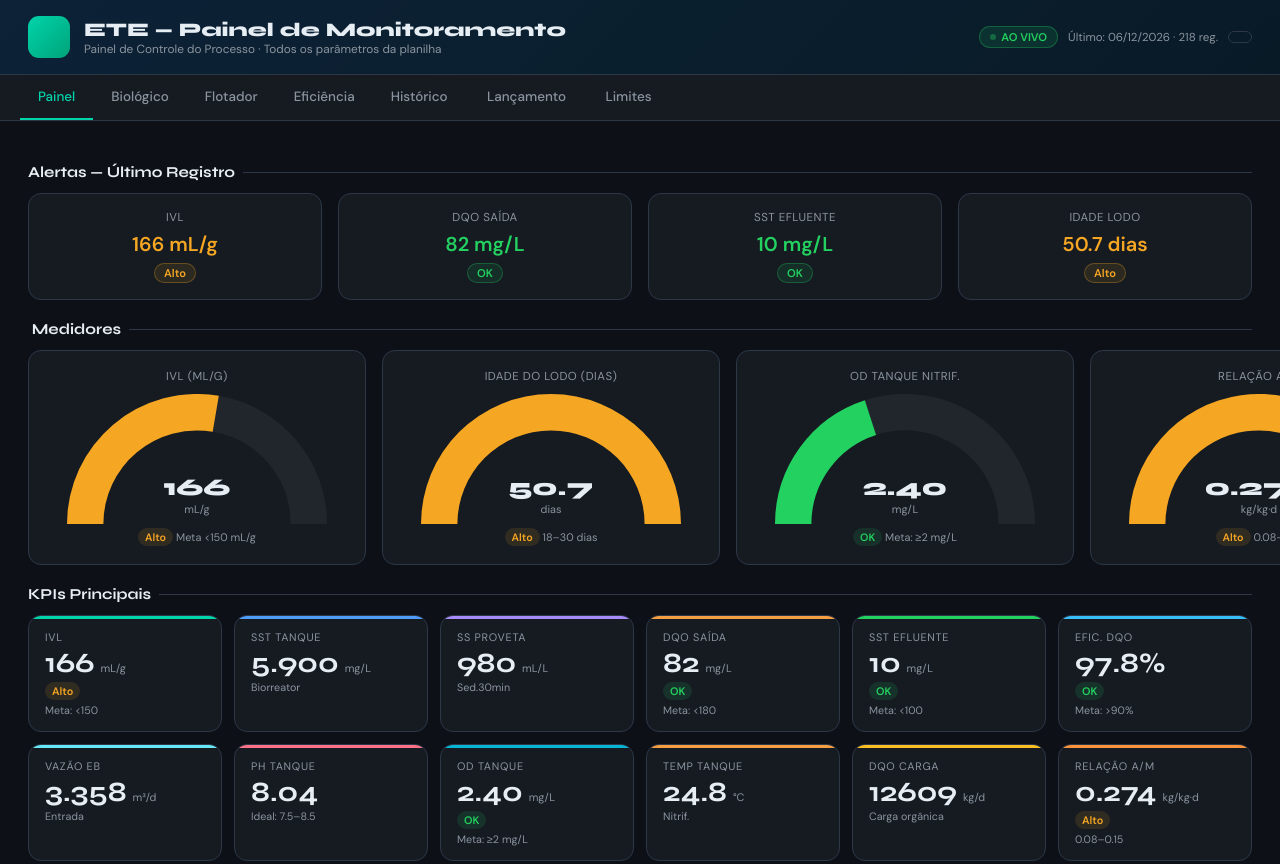
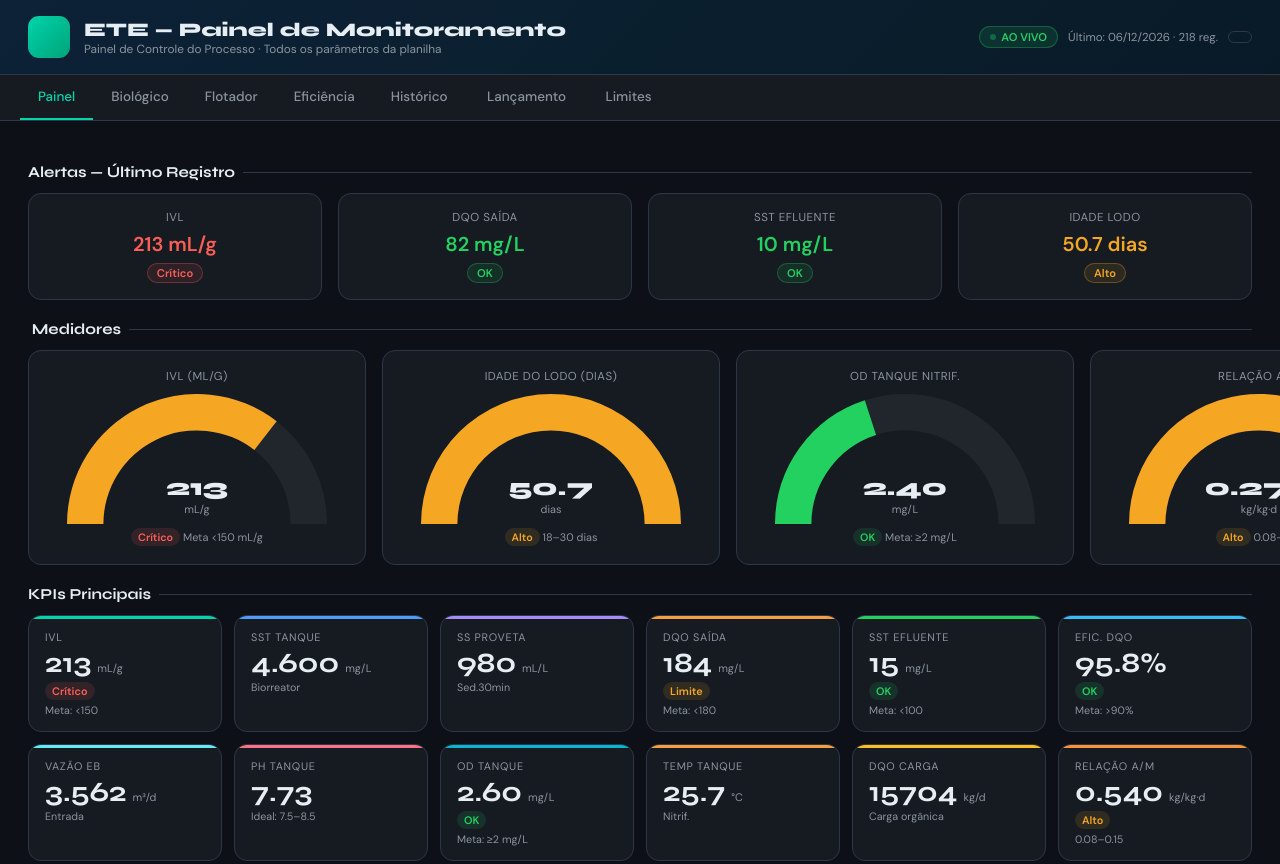
Before and after one commit to enrikisouza3-creator/ivl-repo, a plain HTML site: page index.html in a window 1280 px wide. Shown: the top 864 px of the page. Drawn offline with nearby package versions, Linux system fonts and the light colour scheme; some packages are replaced by stand-ins of ours; a script that the page names is missing.

Commit message:
Update index.html

```diff
--- a/index.html
+++ b/index.html
@@ -753,6 +753,9 @@ function getRows(de='',ate=''){
  });
 }
 function getAll(){return getRows();}
+// ✅ CORREÇÃO: Nova função que retorna o ÚLTIMO REGISTRO independente de vazao_eb
+// Usada para KPIs, Alertas e Gauges (que precisam dos dados mais recentes)
+function getLatestAllData(){const r=sessionData.filter(rec=>!rec.data||rec.data<=''+new Date().toISOString().slice(0,10));return r[r.length-1]||{};}
 function getLatest(){const r=getAll();return r[r.length-1]||{};}
 function getLastValid(field){const rows=getAll();for(let i=rows.length-1;i>=0;i--){const v=parseFloat(rows[i][field]);if(!isNaN(v)&&rows[i][field]!=null)return v;}return null;}
 function calcEfic(r){if(!r.dqo_eb_comp||!r.dqo_saida||r.dqo_eb_comp<=0)return null;return((r.dqo_eb_comp-r.dqo_saida)/r.dqo_eb_comp)*100;}
@@ -797,7 +800,8 @@ function setTab(name,el){
 
 // ALERTS
 function renderAlerts(){
- const r=getLatest();
+ // ✅ CORREÇÃO: Usar getLatestAllData() para pegar o registro mais recente mesmo sem vazao_eb
+ const r=getLatestAllData();
  const ivl=r.ivl_calc||r.ivl;
  const dqo=getLastValid('dqo_saida');
  const sst=getLastValid('sst_efluente');
@@ -818,7 +822,8 @@ function renderAlerts(){
 
 // KPIs
 function renderKPIs(){
- const r=getLatest();
+ // ✅ CORREÇÃO: Usar getLatestAllData() para pegar o registro mais recente
+ const r=getLatestAllData();
  const ivl=r.ivl_calc||r.ivl;
  const efic=calcEfic(r);
  const od=r.od_tanque;
@@ -857,7 +862,8 @@ function makeGauge(id,value,min,max,colorFn,has){
 }
 
 function renderGauges(){
- const r=getLatest();
+ // ✅ CORREÇÃO: Usar getLatestAllData() para pegar o registro mais recente
+ const r=getLatestAllData();
  const ivl=r.ivl_calc||r.ivl;
  const od=getLastValid('od_tanque');
  const idade=getLastValid('idade_lodo');
@@ -1347,6 +1353,12 @@ function submitForm(){
  const extras=sessionData.filter(r=>!HISTORICAL_DATA.find(h=>h.data===r.data));
  localStorage.setItem('ete_sess',JSON.stringify(extras));
  }catch(e){}
+
+ // ✅ CORREÇÃO: Notifica outras abas que dados foram atualizados
+ try{
+  bc.postMessage({type:'data_updated', sessionData:sessionData});
+ }catch(e){}
+
  showToast(' Registro salvo.','success');
  renderAll();
 }
@@ -1425,8 +1437,25 @@ function renderAll(){
  document.getElementById('last-update').textContent=latest.data?'Último: '+new Date(latest.data+'T00:00').toLocaleDateString('pt-BR')+' · '+total+' reg.':'';
  document.getElementById('base-count').textContent=total;
  updateLabels();
+
+ // ✅ CORREÇÃO: Renderiza SEMPRE os componentes principais (não apenas aba ativa)
+ renderKPIs();
+ renderAlerts();
+ renderGauges();
+
+ // E também renderiza a aba que está visível (gráficos, tabelas, etc)
  renderTab(activeTabName());
 }
+
+// BROADCAST CHANNEL — Sincroniza dados entre abas
+const bc = new BroadcastChannel('ete_dashboard_sync');
+bc.onmessage = (e) => {
+ if(e.data.type === 'data_updated'){
+  sessionData = e.data.sessionData;
+  renderAll();
+  console.log('✅ Dados sincronizados de outra aba');
+ }
+};
 
 // INIT
 (async function(){
@@ -1439,11 +1468,11 @@ function renderAll(){
  updateLabels();
  renderAll();
 
- // AUTO-REFRESH: recarrega dados.json a cada 10s e atualiza a aba visível
+ // AUTO-REFRESH: recarrega dados.json a cada 3s (era 10s) e atualiza TODAS as abas
  setInterval(async ()=>{
   await loadDadosJson();
   renderAll();
- },10000);
+ },3000);
 })();
 </script>
 </body>
```
